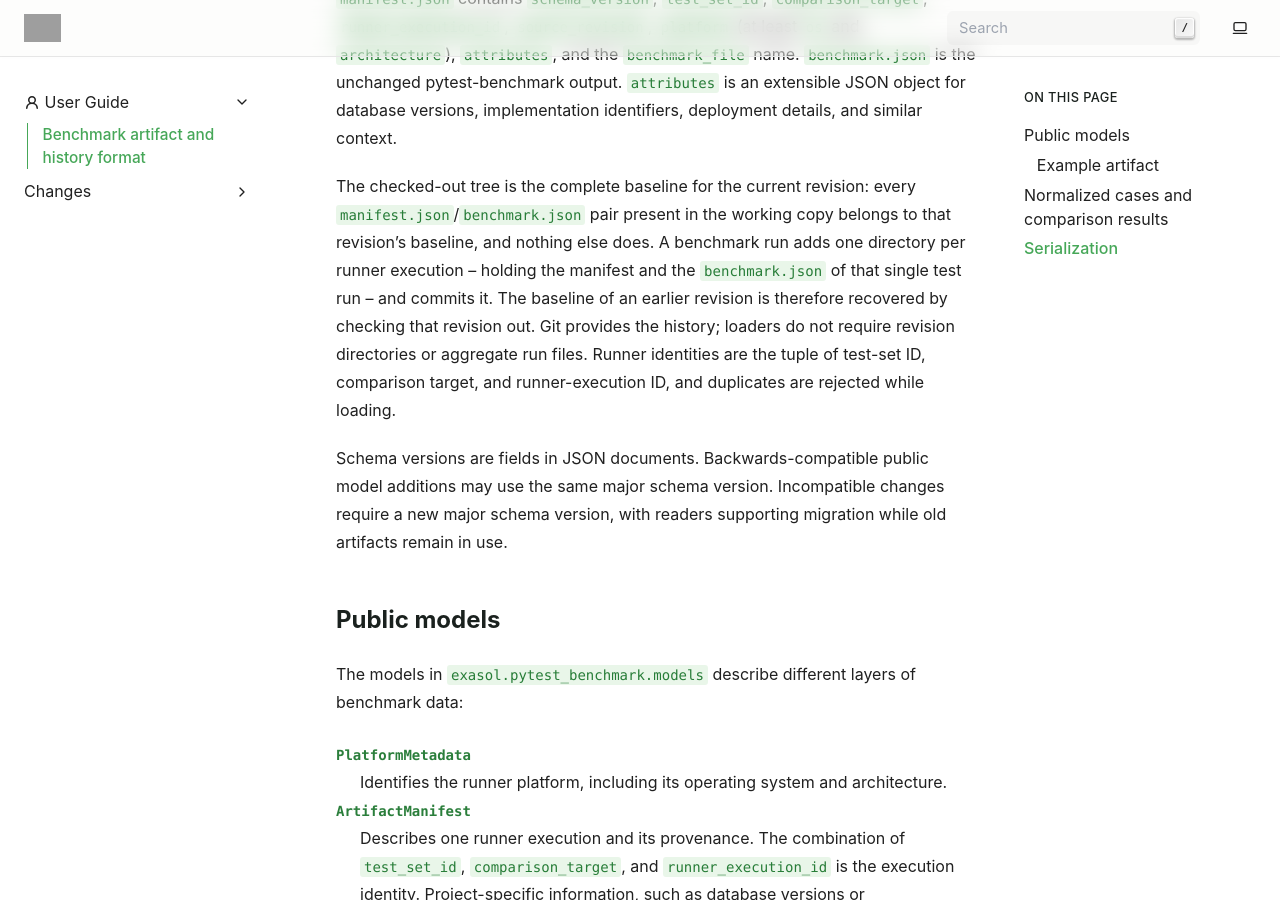
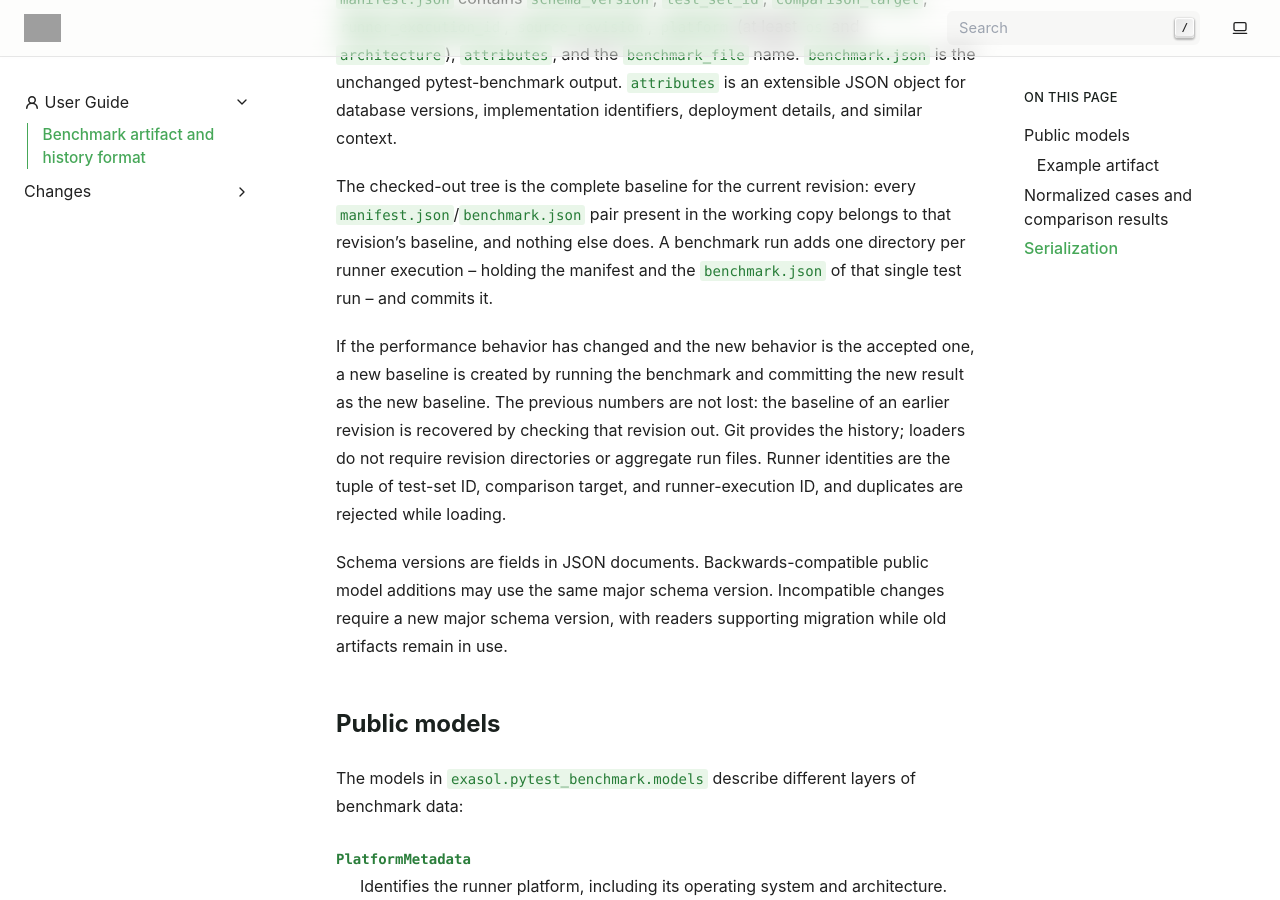
Before and after one commit to exasol/pytest-exasol-benchmark, a Sphinx documentation site: the page built from doc/benchmark-history.rst, in a window 1280 px wide and 900 px high, scrolled down 452 px. Built offline with Sphinx 7.4.7, drawn with Linux system fonts in a browser that asks for light colours; pages that are not in the unit, such as notebooks, are missing from menus; grey boxes are pictures that could not be loaded.

Commit message:
Document how a new baseline is established
Addresses review comment on the baseline paragraph: the doc explained what
the tree is and how to recover an older baseline, but not how the baseline
is updated when performance behavior changes.

Co-Authored-By: Claude Opus 5 <noreply@anthropic.com>

```diff
--- a/doc/benchmark-history.rst
+++ b/doc/benchmark-history.rst
@@ -20,11 +20,15 @@ The checked-out tree is the complete baseline for the current revision: every
 ``manifest.json``/``benchmark.json`` pair present in the working copy belongs
 to that revision's baseline, and nothing else does.  A benchmark run adds one
 directory per runner execution -- holding the manifest and the
-``benchmark.json`` of that single test run -- and commits it.  The baseline of
-an earlier revision is therefore recovered by checking that revision out.  Git
-provides the history; loaders do not require revision directories or aggregate
-run files.  Runner identities are the tuple of test-set ID, comparison target,
-and runner-execution ID, and duplicates are rejected while loading.
+``benchmark.json`` of that single test run -- and commits it.
+
+If the performance behavior has changed and the new behavior is the accepted
+one, a new baseline is created by running the benchmark and committing the new
+result as the new baseline.  The previous numbers are not lost: the baseline of
+an earlier revision is recovered by checking that revision out.  Git provides
+the history; loaders do not require revision directories or aggregate run
+files.  Runner identities are the tuple of test-set ID, comparison target, and
+runner-execution ID, and duplicates are rejected while loading.
 
 Schema versions are fields in JSON documents.  Backwards-compatible public
 model additions may use the same major schema version.  Incompatible changes
```
